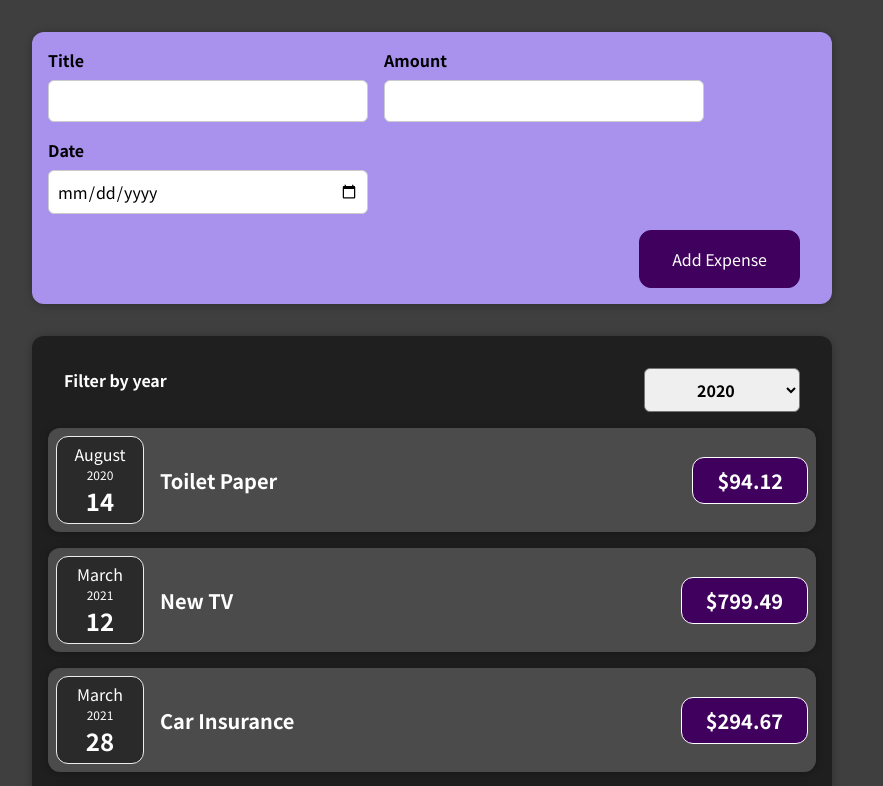
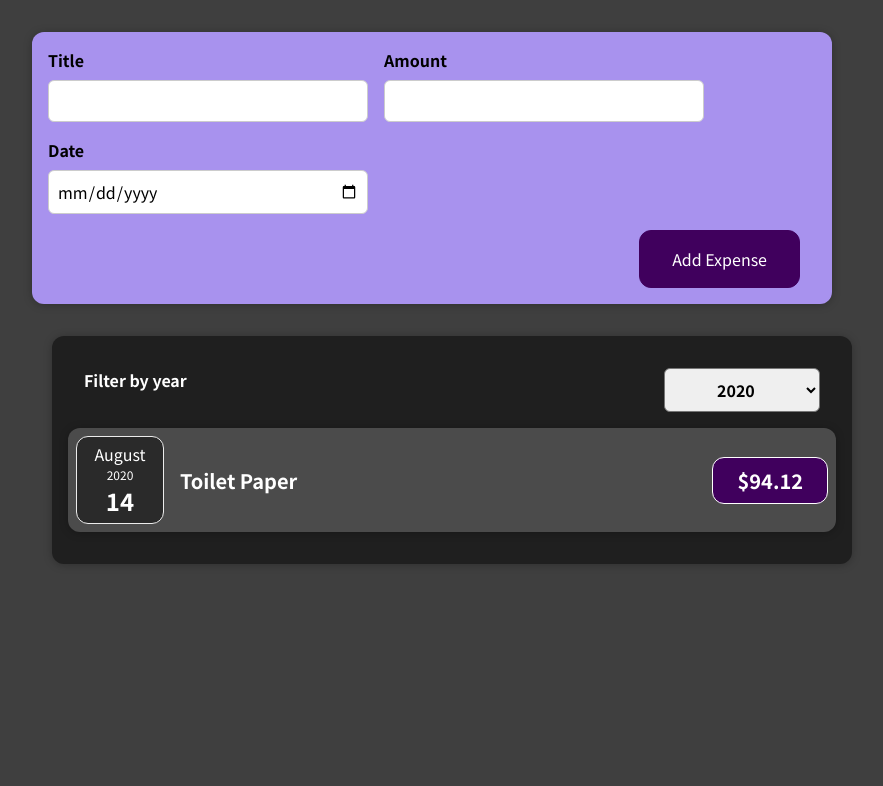
Before and after one commit to AMA2581/react-learning-AMA25-01, a React (Create React App) app: page / in a window 1280 px wide. Shown: the top 786 px of the page, without its empty margins (208-1091 px from the left). Built offline with nearby package versions, Linux system fonts and the light colour scheme.

Commit message:
Adding Conditional Return Statements

```diff
--- a/src/App.js
+++ b/src/App.js
@@ -1,9 +1,8 @@
-import React from "react";
+import React, { useState } from "react";
 import Expenses from "./components/Expenses/Expenses";
 import NewExpense from "./components/NewExpense/NewExpense";
 
-function App() {
-  const expenses = [
+const DUMMY_EXPENSES = [
   {
     id: "e1",
     title: "Toilet Paper",
@@ -25,9 +24,13 @@
   },
 ];
 
+function App() {
+  const [expenses, setExpenses] = useState(DUMMY_EXPENSES);
+
   function addExpenseHandler(expense) {
-    console.log("In App.js");
-    console.log(expense);
+    setExpenses((prevExpenses) => {
+      return [expense, ...prevExpenses];
+    });
   }
 
   // return React.createElement(
--- a/src/components/Expenses/Expenses.js
+++ b/src/components/Expenses/Expenses.js
@@ -1,6 +1,6 @@
 import React, { useState } from "react";
-import ExpenseItem from "./ExpenseItem";
 import ExpensesFilter from "./ExpensesFilter";
+import ExpensesList from "./ExpensesList";
 import Card from "../UI/Card";
 import "./Expenses.css";
 
@@ -11,33 +11,32 @@
     setFilteredYear(selectedYear);
   }
 
+  const filteredExpenses = props.items.filter((expense) => {
+    return expense.date.getFullYear().toString() === filteredYear;
+  });
+
   return (
+    <ul>
       <Card className="expenses">
         <ExpensesFilter
           selected={filteredYear}
           onChangeFilter={filterChangeHandler}
         />
+        {/* {filteredExpenses.length === 0 ? (
+        <p>No expenses found</p>
+      ) : (
+        filteredExpenses.map((expense) => (
           <ExpenseItem
-        title={props.items[0].title}
-        amount={props.items[0].amount}
-        date={props.items[0].date}
+            key={expense.id}
+            title={expense.title}
+            amount={expense.amount}
+            date={expense.date}
           />
-      <ExpenseItem
-        title={props.items[1].title}
-        amount={props.items[1].amount}
-        date={props.items[1].date}
-      />
-      <ExpenseItem
-        title={props.items[2].title}
-        amount={props.items[2].amount}
-        date={props.items[2].date}
-      />
-      <ExpenseItem
-        title={props.items[3].title}
-        amount={props.items[3].amount}
-        date={props.items[3].date}
-      />
+        ))
+      )} */}
+        <ExpensesList items={filteredExpenses} />
       </Card>
+    </ul>
   );
 }
 
--- /dev/null
+++ b/src/components/Expenses/ExpensesList.css
@@ -0,0 +1,9 @@
+.expenses-list {
+  list-style: none;
+  padding: 0;
+}
+
+.expenses-list__fallback {
+  color: white;
+  text-align: center;
+}
--- /dev/null
+++ b/src/components/Expenses/ExpensesList.js
@@ -0,0 +1,26 @@
+import React from "react";
+import ExpenseItem from "./ExpenseItem";
+import "./ExpensesList.css";
+
+const ExpensesList = (props) => {
+  let expensesContent = <p>No expenses found</p>;
+
+  if (props.items.length === 0) {
+    return <h2 className="expenses-list__fallback">Found no expenses</h2>;
+  }
+
+  return (
+    <ul className="expenses-list">
+      {props.items.map((expense) => (
+        <ExpenseItem
+          key={expense.id}
+          title={expense.title}
+          amount={expense.amount}
+          date={expense.date}
+        />
+      ))}
+    </ul>
+  );
+};
+
+export default ExpensesList;
```
Lines whose indentation alone changed are shown as unchanged.
